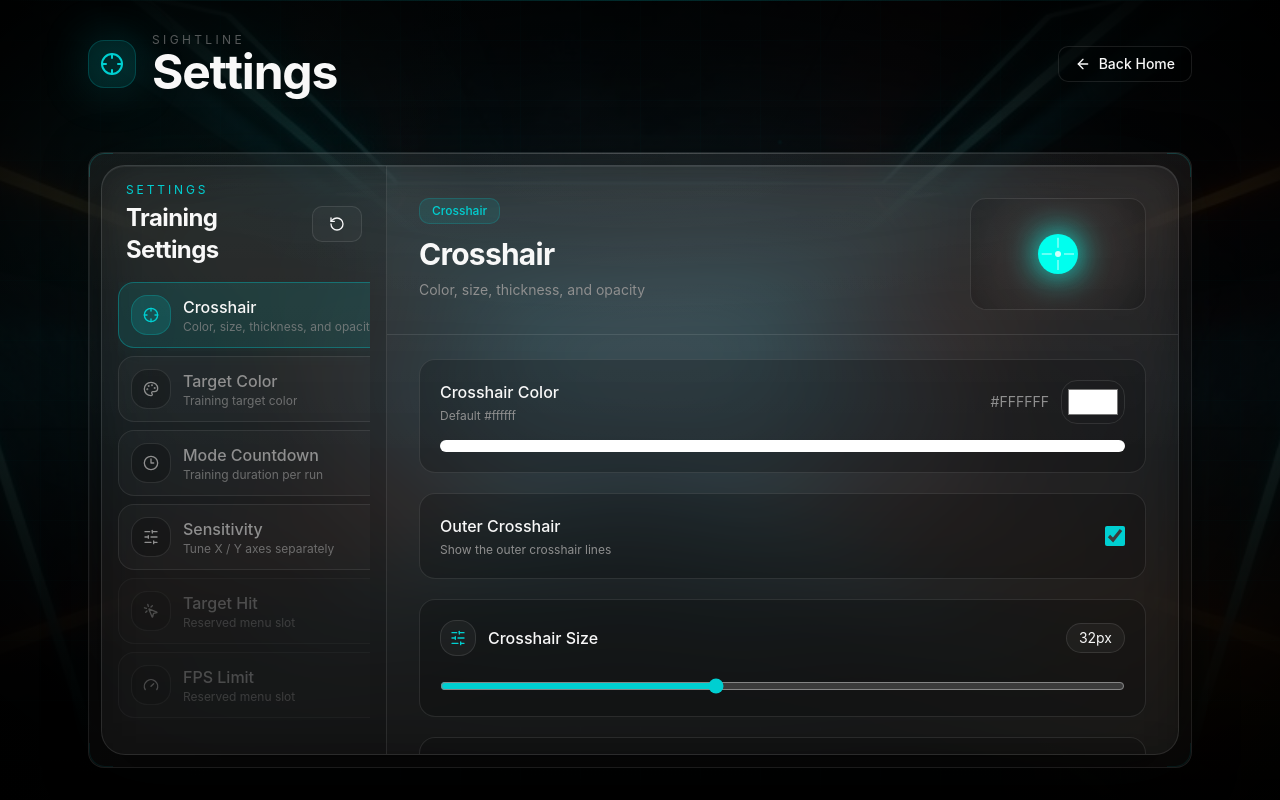
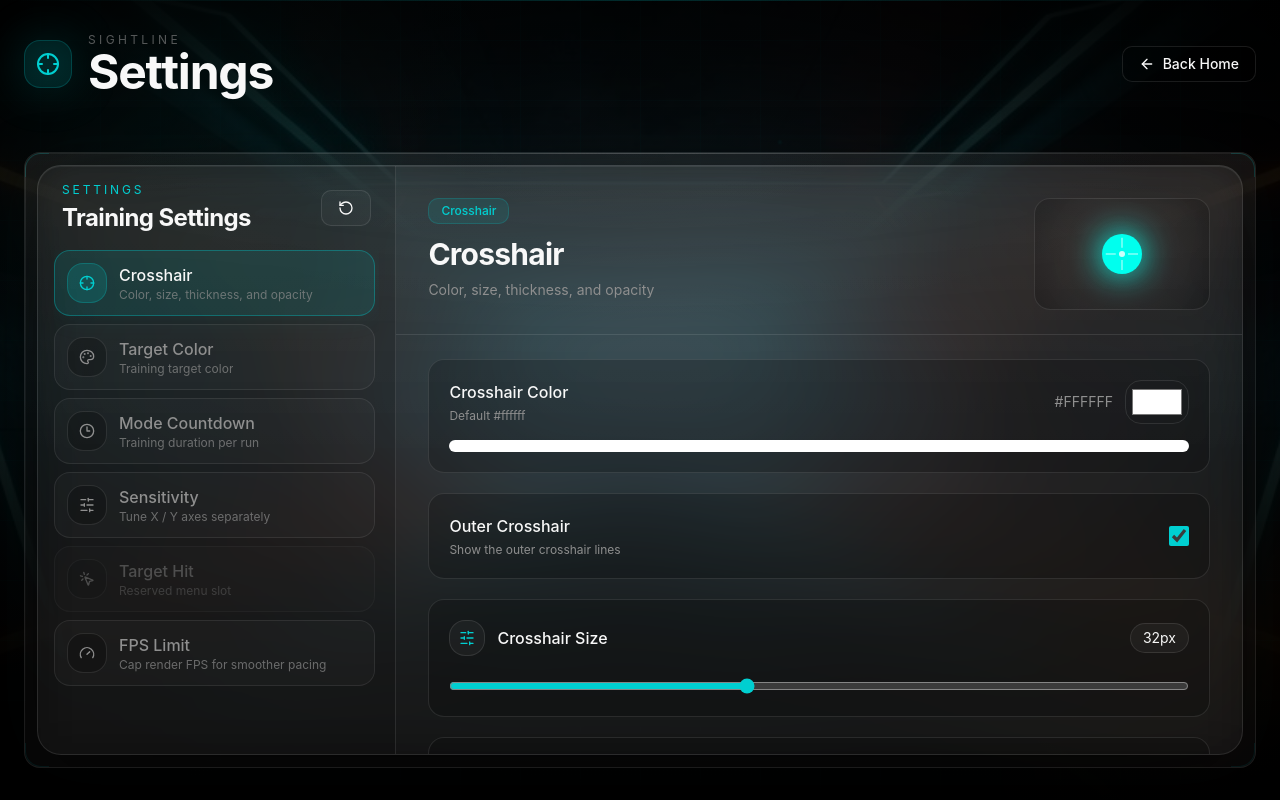
Before and after one commit to zzmcbb/aimTrainer, a React (Vite) app: page /settings in a window 1280 px wide. Built offline with nearby package versions, Linux system fonts and the light colour scheme.

Commit message:
feat: 添加fps上限功能

```diff
--- a/src/components/settings/SettingsPanel.tsx
+++ b/src/components/settings/SettingsPanel.tsx
@@ -61,7 +61,6 @@ const sections: Array<{
     id: "fps",
     icon: Gauge,
     translationKey: "fps",
-    disabled: true,
   },
 ];
 
@@ -85,15 +84,15 @@ export function SettingsPanel({ className, surface = "page" }: SettingsPanelProp
   return (
     <section
       className={cn(
-        "flex h-full min-h-0 w-full overflow-hidden rounded-3xl border border-white/10 shadow-[0_24px_90px_rgba(0,0,0,0.55),inset_0_1px_0_rgba(255,255,255,0.08)]",
+        "flex h-full min-h-0 w-full min-w-0 overflow-hidden rounded-3xl border border-white/10 shadow-[0_24px_90px_rgba(0,0,0,0.55),inset_0_1px_0_rgba(255,255,255,0.08)]",
         surface === "glass"
           ? "bg-white/[0.06] backdrop-blur-2xl"
           : "bg-white/[0.035] backdrop-blur-xl",
         className,
       )}
     >
-      <div className="grid min-h-0 flex-1 lg:grid-cols-[285px_minmax(0,1fr)]">
-        <aside className="flex min-h-0 flex-col border-b border-white/10 bg-black/15 p-4 lg:border-b-0 lg:border-r">
+      <div className="grid min-h-0 min-w-0 flex-1 lg:grid-cols-[minmax(285px,clamp(285px,28vw,380px))_minmax(0,1fr)]">
+        <aside className="flex min-h-0 min-w-0 flex-col overflow-hidden border-b border-white/10 bg-black/15 p-4 lg:border-b-0 lg:border-r">
           <div className="mb-4 flex items-center justify-between gap-3 px-2">
             <div>
               <div className="text-xs uppercase tracking-[0.24em] text-primary">
@@ -127,7 +126,7 @@ export function SettingsPanel({ className, surface = "page" }: SettingsPanelProp
             </Button>
           </div>
 
-          <div className="grid min-h-0 gap-2 overflow-y-auto pr-1 [scrollbar-color:rgba(255,255,255,0.24)_transparent] [scrollbar-width:thin]">
+          <div className="grid min-h-0 gap-2 overflow-y-auto overflow-x-hidden pr-1 [scrollbar-color:rgba(255,255,255,0.24)_transparent] [scrollbar-width:thin]">
             {sections.map((section) => {
               const Icon = section.icon;
               const isActive = section.id === activeSection;
@@ -139,7 +138,7 @@ export function SettingsPanel({ className, surface = "page" }: SettingsPanelProp
                   disabled={section.disabled}
                   onClick={() => setActiveSection(section.id)}
                   className={cn(
-                    "group flex w-full items-center gap-3 rounded-2xl border p-3 text-left transition-all",
+                    "group flex min-w-0 w-full items-center gap-3 rounded-2xl border p-3 text-left transition-all",
                     isActive
                       ? "border-primary/35 bg-primary/12 text-foreground shadow-[0_0_30px_rgba(0,200,200,0.08)]"
                       : "border-white/8 bg-white/[0.025] text-muted-foreground hover:border-white/14 hover:bg-white/[0.045] hover:text-foreground",
@@ -157,7 +156,7 @@ export function SettingsPanel({ className, surface = "page" }: SettingsPanelProp
                     <Icon className="h-4 w-4" />
                   </span>
                   <span className="min-w-0">
-                    <span className="block font-medium">
+                    <span className="block truncate font-medium">
                       {t(`sections.${section.translationKey}.title`, { defaultValue: section.id })}
                     </span>
                     <span className="block truncate text-xs text-muted-foreground/70">
@@ -362,7 +361,27 @@ export function SettingsPanel({ className, surface = "page" }: SettingsPanelProp
               </div>
             )}
 
-            {(activeSection === "hit" || activeSection === "fps") && (
+            {activeSection === "fps" && (
+              <div className="grid gap-5">
+              <RangeField
+                icon={Gauge}
+                label={t("fields.fpsLimit", { defaultValue: "FPS 上限" })}
+                value={training.fpsLimit}
+                min={30}
+                max={240}
+                step={5}
+                unit=" FPS"
+                onChange={(fpsLimit) => setTraining({ fpsLimit })}
+              />
+              <p className="rounded-2xl border border-white/10 bg-black/20 p-4 text-sm text-muted-foreground">
+                {t("messages.fpsLimitNote", {
+                  defaultValue: "较低且稳定的 FPS 上限可以减少帧时间波动。修改后会立即应用到训练画面。",
+                })}
+              </p>
+              </div>
+            )}
+
+            {activeSection === "hit" && (
               <div className="flex min-h-[280px] items-center justify-center rounded-3xl border border-dashed border-white/15 bg-black/15 p-8 text-center">
               <div>
                 <div className="mx-auto mb-4 flex h-14 w-14 items-center justify-center rounded-2xl border border-white/10 bg-white/[0.04] text-muted-foreground">
--- a/src/i18n/locales/en-US/settings.json
+++ b/src/i18n/locales/en-US/settings.json
@@ -21,6 +21,7 @@
     "duration": "Grid 3x3 Countdown",
     "dynamicSpreadEnabled": "Dynamic Spread",
     "dynamicSpreadEnabledDescription": "Briefly expands the crosshair after shooting",
+    "fpsLimit": "FPS Limit",
     "outerCrosshairEnabled": "Outer Crosshair",
     "outerCrosshairEnabledDescription": "Show the outer crosshair lines",
     "outerCrosshairOffset": "Outer Crosshair Offset",
@@ -31,6 +32,7 @@
   },
   "messages": {
     "durationNote": "The default duration is 60 seconds. Changes take effect the next time training restarts and do not force-change the current paused run.",
+    "fpsLimitNote": "A lower, stable FPS cap can reduce frame-time spikes. Changes apply to the training view immediately.",
     "placeholder": "This menu slot is reserved and can be extended when concrete gameplay options are added.",
     "targetNote": "The default target color now uses the current visual primary color, keeping it aligned with the home page and button style."
   },
@@ -48,7 +50,7 @@
       "title": "Mode Countdown"
     },
     "fps": {
-      "description": "Reserved menu slot",
+      "description": "Cap render FPS for smoother pacing",
       "title": "FPS Limit"
     },
     "hit": {
--- a/src/i18n/locales/zh-CN/settings.json
+++ b/src/i18n/locales/zh-CN/settings.json
@@ -21,6 +21,7 @@
     "duration": "Grid 3x3 倒计时",
     "dynamicSpreadEnabled": "动态扩散",
     "dynamicSpreadEnabledDescription": "射击时准星短暂扩散后回弹",
+    "fpsLimit": "FPS 上限",
     "outerCrosshairEnabled": "外部准星",
     "outerCrosshairEnabledDescription": "显示准星外部十字线",
     "outerCrosshairOffset": "外部准星偏移",
@@ -31,6 +32,7 @@
   },
   "messages": {
     "durationNote": "默认时长为 60 秒。修改后会在下一次重新开始训练时生效，当前暂停局不会被强制改时长。",
+    "fpsLimitNote": "较低且稳定的 FPS 上限可以减少帧时间波动。修改后会立即应用到训练画面。",
     "placeholder": "这个菜单位置已保留，后续接入具体玩法参数时可以直接扩展。",
     "targetNote": "默认小球颜色已改为当前视觉风格主色，方便和首页/按钮风格保持一致。"
   },
@@ -48,7 +50,7 @@
       "title": "模式倒计时设置"
     },
     "fps": {
-      "description": "预留菜单位置",
+      "description": "限制渲染帧率以提高稳定性",
       "title": "FPS 上限设置"
     },
     "hit": {
--- a/src/pages/settings/settingsPage.styles.ts
+++ b/src/pages/settings/settingsPage.styles.ts
@@ -1,6 +1,6 @@
 export const settingsPageStyles = {
   page: "relative min-h-screen overflow-hidden",
-  content: "relative z-10 mx-auto flex h-screen w-full max-w-6xl flex-col px-4 py-4 sm:px-6 sm:py-6 lg:py-8",
+  content: "relative z-10 mx-auto flex h-screen w-full max-w-[1400px] flex-col px-4 py-4 sm:px-6 sm:py-6 lg:py-8",
   headerWrapper: "mb-4 shrink-0 sm:mb-6",
   panelCard: "min-h-0 flex-1 p-2 sm:p-3",
 };
--- a/src/pages/training/TrainingPageView.tsx
+++ b/src/pages/training/TrainingPageView.tsx
@@ -314,7 +314,7 @@ export function TrainingPageView({ viewModel }: TrainingPageViewProps) {
           >
             <X className="h-4 w-4" />
           </Button>
-          <div className="relative h-full min-h-0 w-full max-w-6xl">
+          <div className="relative h-full min-h-0 w-full max-w-[1400px]">
             <SettingsPanel surface="glass" />
           </div>
         </div>
--- a/src/stores/settingsStore.ts
+++ b/src/stores/settingsStore.ts
@@ -22,6 +22,7 @@ export interface TargetSettings {
 
 export interface TrainingSettings {
   durationSeconds: number;
+  fpsLimit: number;
   sensitivityX: number;
   sensitivityY: number;
 }
@@ -62,6 +63,7 @@ export const defaultSettings: PersistedSettings = {
   },
   training: {
     durationSeconds: 60,
+    fpsLimit: 240,
     sensitivityX: 0.8,
     sensitivityY: 0.8,
   },
@@ -144,6 +146,7 @@ function loadSettings(): PersistedSettings {
           15,
           180,
         ),
+        fpsLimit: readNumber(settings.training?.fpsLimit, defaultSettings.training.fpsLimit, 30, 240),
         sensitivityX: readNumber(settings.training?.sensitivityX, defaultSettings.training.sensitivityX, 0.1, 3),
         sensitivityY: readNumber(settings.training?.sensitivityY, defaultSettings.training.sensitivityY, 0.1, 3),
       },
```
Also changed, not shown: src/pages/training/useGrid3x3Training.ts (+15 -0 lines), 1 other file (tests, documents, lock files or other folders).
